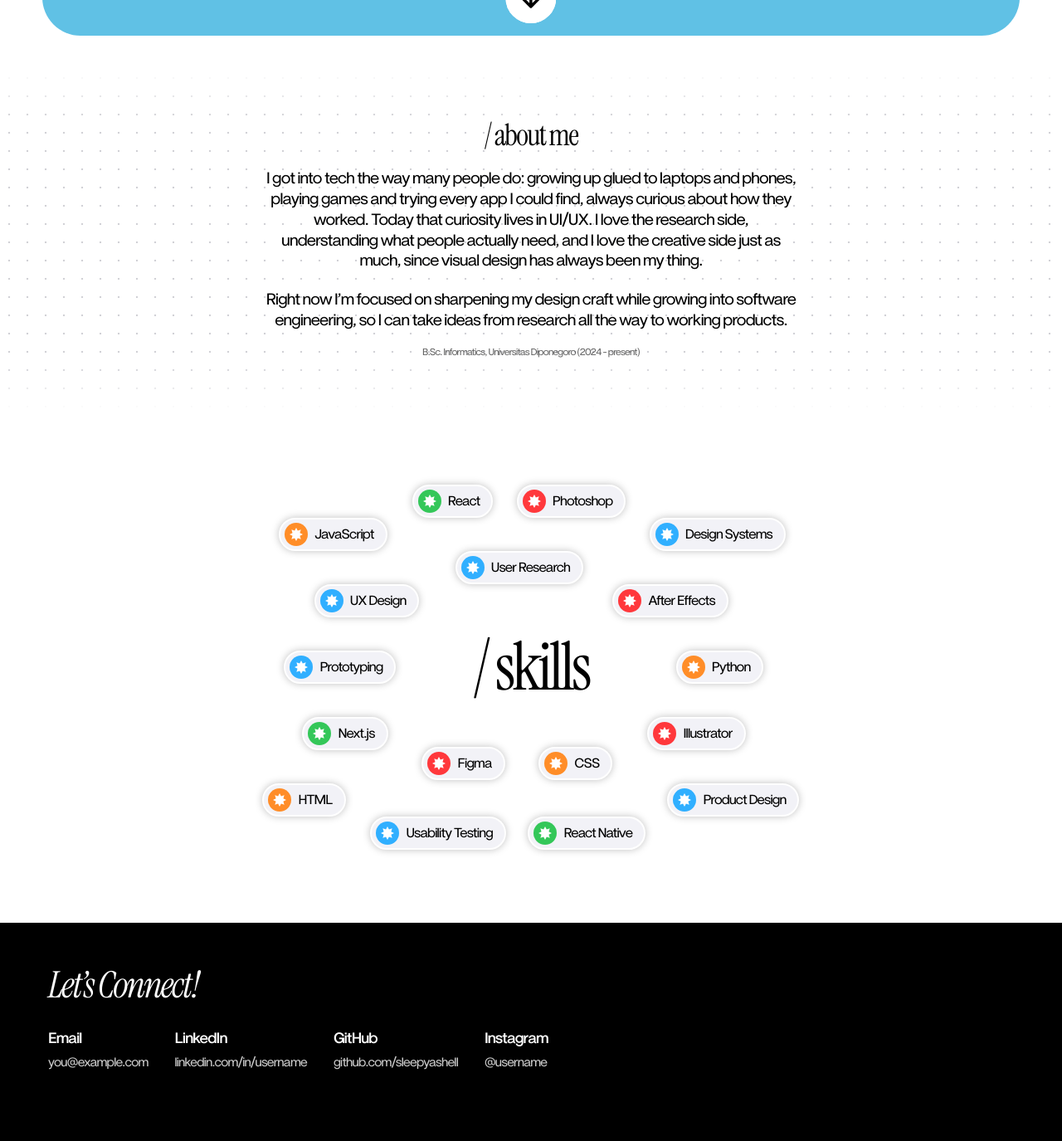
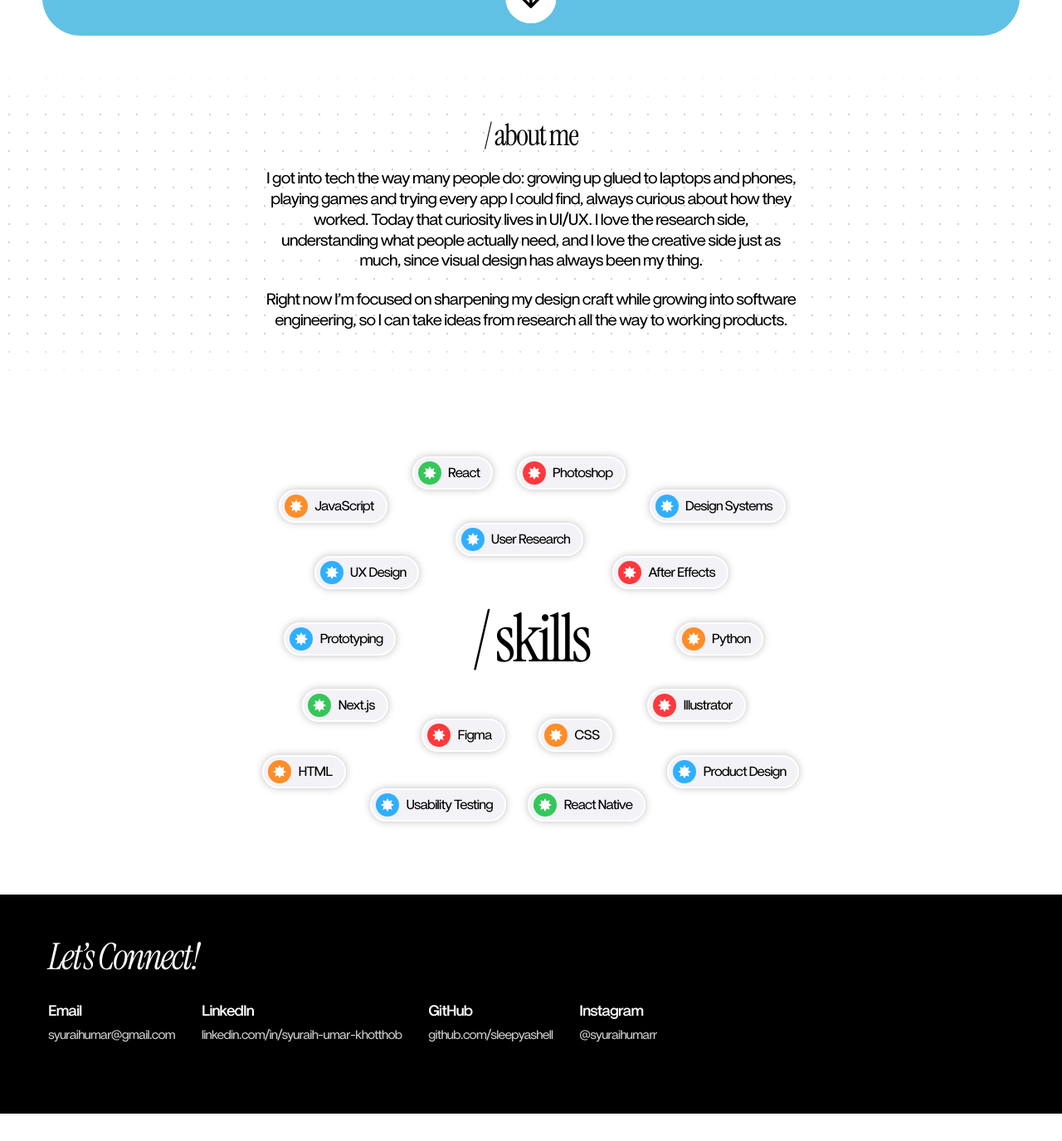
Before and after one commit to sleepyashell/web-portfolio, a Next.js app: page / in a window 1280 px wide. Shown: the part 948-2323 px from the top of the page at 83% size. After the commit the page ends 2290 px from the top, so only its background shows below. Built offline with nearby package versions, Linux system fonts and the light colour scheme; no server answers.

Commit message:
content: remove education line, fix email mailto link

```diff
--- a/src/components/About.tsx
+++ b/src/components/About.tsx
@@ -40,9 +40,6 @@ export function About() {
             {p}
           </p>
         ))}
-        <p className="text-ink/60" style={{ marginTop: "1.6em", fontSize: "0.6em" }}>
-          {profile.education}
-        </p>
       </div>
     </section>
   );
--- a/src/data/content.ts
+++ b/src/data/content.ts
@@ -10,7 +10,6 @@ export const profile: Profile = {
     "I got into tech the way many people do: growing up glued to laptops and phones, playing games and trying every app I could find, always curious about how they worked. Today that curiosity lives in UI/UX. I love the research side, understanding what people actually need, and I love the creative side just as much, since visual design has always been my thing.",
     "Right now I’m focused on sharpening my design craft while growing into software engineering, so I can take ideas from research all the way to working products.",
   ],
-  education: "B.Sc. Informatics, Universitas Diponegoro (2024 – present)",
   // Placeholder until the real CV is provided.
   cvUrl: "/cv.pdf",
 };
@@ -168,8 +167,8 @@ export const skills: Skill[] = [
 
 // Placeholders — replace with real values before launch.
 export const contacts: Contact[] = [
-  { label: "Email", value: "you@example.com", href: "mailto:you@example.com" },
-  { label: "LinkedIn", value: "linkedin.com/in/username", href: "https://linkedin.com/in/username" },
+  { label: "Email", value: "syuraihumar@gmail.com", href: "mailto:syuraihumar@gmail.com" },
+  { label: "LinkedIn", value: "linkedin.com/in/syuraih-umar-khotthob", href: "https://linkedin.com/in/syuraih-umar-khotthob" },
   { label: "GitHub", value: "github.com/sleepyashell", href: "https://github.com/sleepyashell" },
-  { label: "Instagram", value: "@username", href: "https://instagram.com/username" },
+  { label: "Instagram", value: "@syuraihumarr", href: "https://www.instagram.com/syuraihumarr/" },
 ];
--- a/src/data/types.ts
+++ b/src/data/types.ts
@@ -36,6 +36,5 @@ export type Profile = {
   headline: [string, string];
   intro: string;
   about: string[];
-  education: string;
   cvUrl: string;
 };
```
Also changed, not shown: 1 other file (tests, documents, lock files or other folders).
